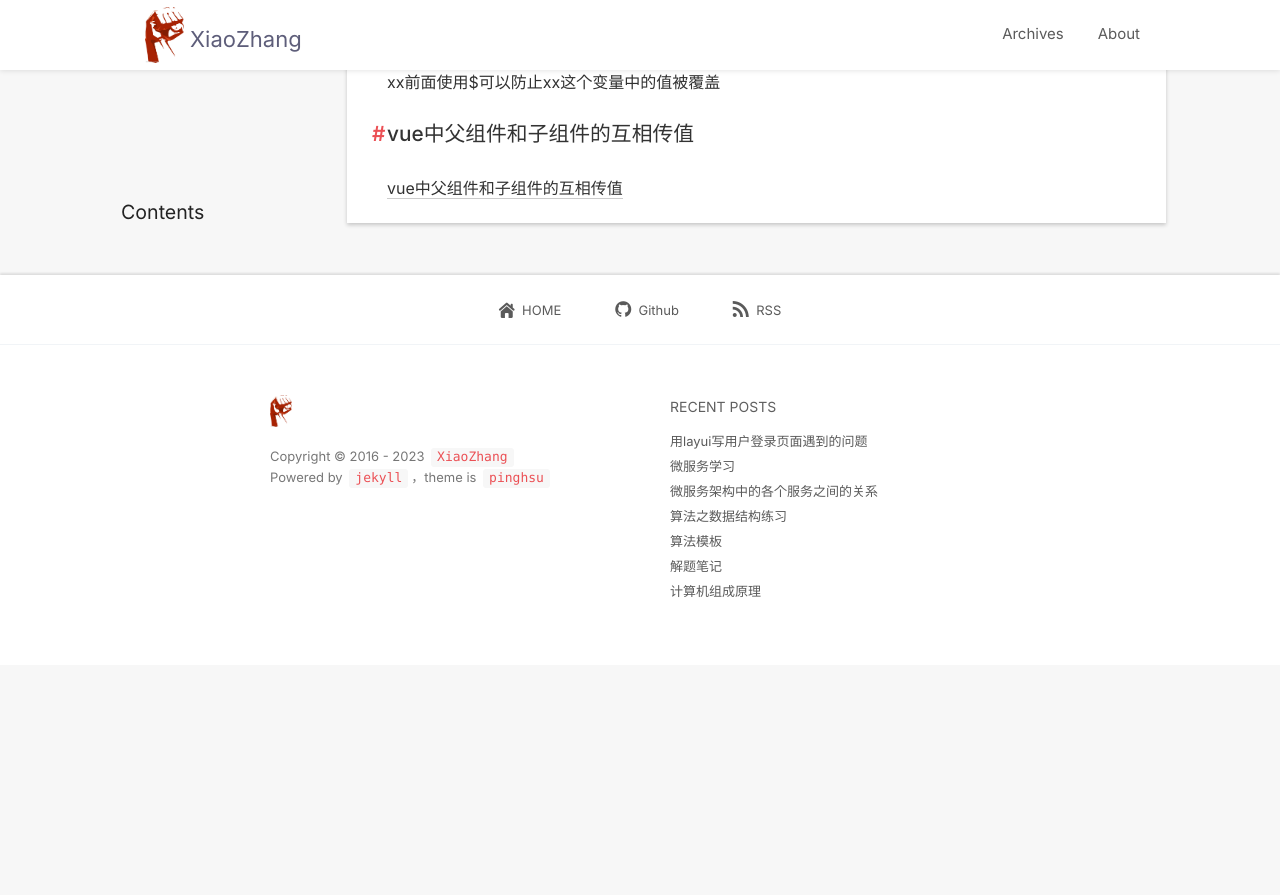
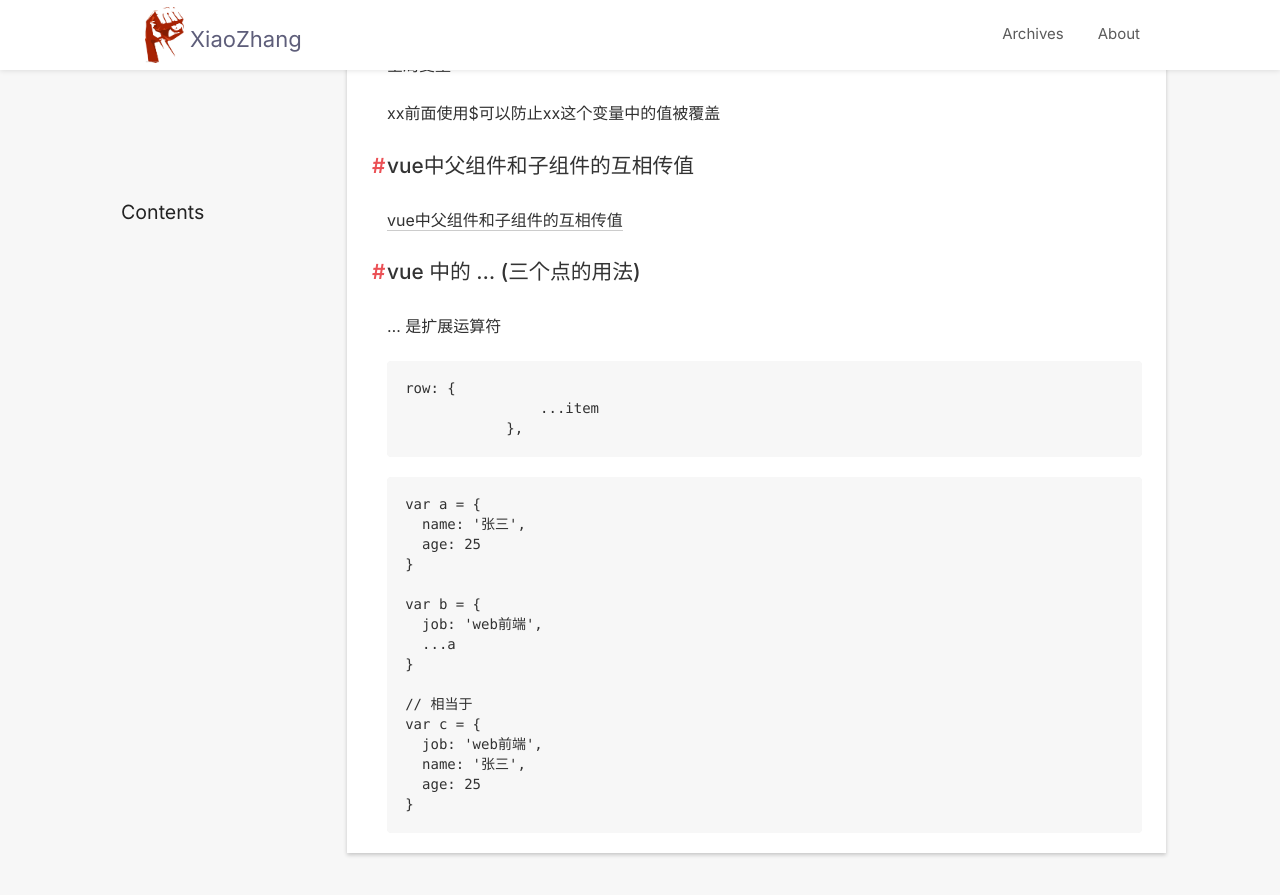
Before and after one commit to zwfhhh/zwfhhh.github.io, a Jekyll site: the page built from _posts/2023-08-11-vue-basic.md, in a window 1280 px wide and 900 px high, scrolled down 11588 px. Shown: the top 895 px of the window. Built offline with Jekyll 4.4.1, drawn with Linux system fonts in a browser that asks for light colours; nearby versions of some CDN libraries; comment, search, counter and statistics services are not loaded; before the commit the page ends 12253 px from its top, so only the background shows below that.

Commit message:
Update 2023-08-11-vue-basic.md

````diff
--- a/_posts/2023-08-11-vue-basic.md
+++ b/_posts/2023-08-11-vue-basic.md
@@ -154,7 +154,7 @@ vuex相当于vue中内置的一个数据库
 
 ![image-20230715101945088](C:\Users\18249\AppData\Roaming\Typora\typora-user-images\image-20230715101945088.png)
 
-## 导入组件的方式
+# 导入组件的方式
 1. 静态导入
 import xxx
 2. 动态导入
@@ -227,3 +227,30 @@ xx前面使用$可以防止xx这个变量中的值被覆盖
 
 ## vue中父组件和子组件的互相传值
 [vue中父组件和子组件的互相传值](https://blog.csdn.net/sllailcp/article/details/78595077)
+
+## vue 中的 ... (三个点的用法)
+... 是扩展运算符
+```
+row: {
+                ...item
+            },
+```
+
+```
+var a = {
+  name: '张三',
+  age: 25
+}
+
+var b = {
+  job: 'web前端',
+  ...a
+}
+
+// 相当于
+var c = {
+  job: 'web前端',
+  name: '张三',
+  age: 25
+}
+```
````
